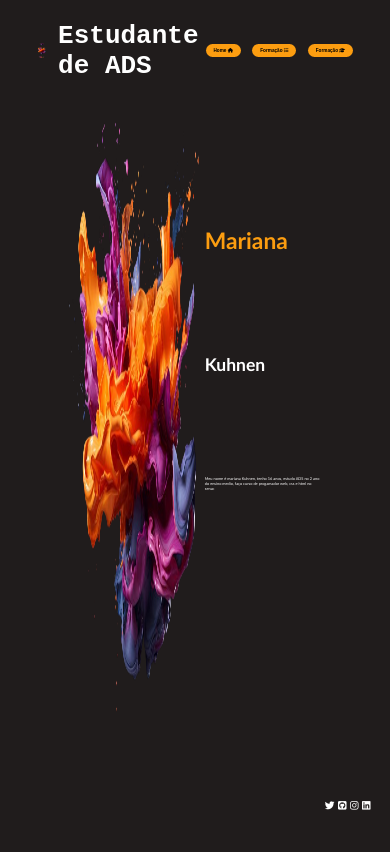
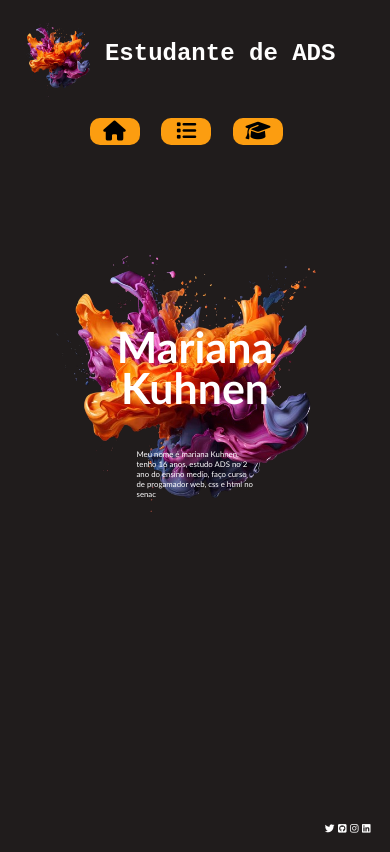
Before and after one commit to Kuhnen123/portifolio-de-noite, a plain HTML site: page html/index.html in a window 390 px wide. Drawn offline with Linux system fonts and the light colour scheme.

Commit message:
tututututurtutu

```diff
--- a/css/footer.css
+++ b/css/footer.css
@@ -16,3 +16,13 @@ footer{
     margin-left: 1%;
     background-color: rgb(32, 28, 28);
 }
+
+@media (max-width: 480px) {/* Aplica os estilos a todos os elementos dentro desse bloco somente em telas com largura máxima de 480px */
+    /* Aplica os estilos a todos os elementos dentro desse bloco somente em telas com largura máxima de 480px */
+    footer{
+        height: auto; /* Define a altura do header como automática, para que ele se ajuste ao conteúdo */
+        flex-direction: row; /* Organiza o conteúdo do header em uma coluna (um elemento embaixo do outro) */
+       align-items: center; /* Alinha o conteúdo verticalmente no centro */
+    }
+
+}
--- a/css/header.css
+++ b/css/header.css
@@ -94,3 +94,62 @@ button.btn:hover, button.btn:focus {
 
     background-color: #FC9D10;
 }
+
+@media (max-width: 480px) {
+    /* Aplica os estilos a todos os elementos dentro desse bloco somente em telas com largura máxima de 480px */
+
+    html, body {
+        overflow: hidden; /* Impede a rolagem na tela para baixo ou para os lados */
+    }
+
+    header {
+        height: auto; /* Define a altura do header como automática */
+        flex-direction: column; /* Organiza o conteúdo do header em uma coluna */
+        padding: 5%; /* Espaçamento interno de 5% em todos os lados do header */
+        align-items: center; /* Centraliza o conteúdo dentro do header */
+    }
+
+    #logo {
+        width: 100%; /* Define a largura da logo para ocupar 100% da área disponível */
+        height: auto; /* Ajusta automaticamente a altura da logo */
+        display: flex;
+        justify-content: center; /* Alinha a logo horizontalmente no centro */
+        margin-bottom: 10px; /* Espaçamento inferior para separação */
+    }
+
+    #profissao {
+        font-size: 12px; /* Ajusta o tamanho da fonte */
+        text-align: center; /* Centraliza o texto */
+        margin-bottom: 10px; /* Espaçamento inferior para separação */
+    }
+
+    #btns_paginas {
+        width: 100%; /* Define a largura do contêiner de botões */
+        display: flex;
+        flex-direction: row; /* Alinha os botões em linha */
+        justify-content: center; /* Centraliza os botões horizontalmente */
+        align-items: center; /* Alinha os botões verticalmente no centro */
+        margin-top: 10px; /* Espaçamento superior para separar do texto */
+    }
+
+    .btn h1 {
+        display: none; /* Esconde o texto dos botões */
+    }
+
+    .btn i {
+        font-size: 20px; /* Define o tamanho do ícone */
+    }
+
+    .btn {
+        width: 50px; /* Ajusta a largura dos botões */
+        height: 50px; /* Ajusta a altura dos botões */
+        justify-content: center; /* Centraliza o conteúdo dos botões */
+        align-items: center; /* Alinha os botões verticalmente */
+        margin: 0 5px; /* Espaço entre os botões */
+    }
+
+    #icone_logo {
+        width: 20vw; /* Define a largura do ícone da logo */
+        height: 20vw; /* Define a altura do ícone da logo */
+    }
+}
--- a/css/section.css
+++ b/css/section.css
@@ -29,7 +29,10 @@ section{
     font-size: 5vw;
     display: flex;
     align-items: center;
-    color:  #FC9D10;
+    color:  #fff;
+    margin: 0; /* Remove todas as margens padrão dos cabeçalhos */
+    /* Adicione um espaçamento personalizado, se necessário */
+
 
 
 }
@@ -43,6 +46,7 @@ section{
     display: flex;
     align-items: center;
     color:  white;
+
 
 }
 
@@ -70,3 +74,51 @@ section{
 
 
 }
+@media (max-width: 480px) {
+section{
+    flex-direction: column;
+    justify-content: center ;
+    align-items: center;
+}
+
+#img_prin{
+    width: 70%;
+    height: auto;
+
+}
+#nome h3, #sobrenome h2 {
+    font-size: 11vw; /* Tamanho da fonte dos cabeçalhos */
+    margin: 0; /* Remove margens para evitar espaços indesejados */
+}
+
+#nome {
+    display: flex; /* Define um contêiner flexível */
+    justify-content: center; /* Centraliza horizontalmente */
+    align-items: flex-end; /* Alinha o conteúdo ao final do contêiner */
+    margin-bottom: 0; /* Remove o espaçamento inferior */
+    margin-top: -53px; /* Ajuste para mover o contêiner mais para cima */
+}
+
+#sobrenome {
+    display: flex; /* Define um contêiner flexível */
+    justify-content: center; /* Centraliza horizontalmente */
+    align-items: flex-start; /* Alinha o conteúdo ao início do contêiner */
+    margin-top: -10px; /* Ajuste para mover o contêiner mais para cima */
+}
+
+#descricao {
+    font-size: 2vw; /* Tamanho da fonte da descrição */
+    margin: 0; /* Remove margens para evitar espaços indesejados */
+    margin-top: -10px; /* Ajuste para mover a descrição mais para cima */
+}
+
+
+
+#imagem{
+    width: 70%;
+    height: auto;
+    top: 30vh;
+    left: 6vh;
+
+}
+}
--- a/html/index.html
+++ b/html/index.html
@@ -20,15 +20,15 @@
 
         <div id="btns_paginas">
             <button class="btn" id="btn_home" onclick="window.location.href=''">
-                Home
+
             <i class="fa-solid fa-house"></i>
             </button>
             <button class="btn" id="btn_formacao" onclick="window.location.href=''">
-                Formação
+
                 <i class="fa-solid fa-list"></i>
             </button>
             <button class="btn" id="btn_formacao" onclick="window.open('https://www.youtube.com/?app=desktop&hl=pt','_blank',)">
-                Formação
+
                 <i class="fa-solid fa-graduation-cap"></i>
             </button>
 
```
